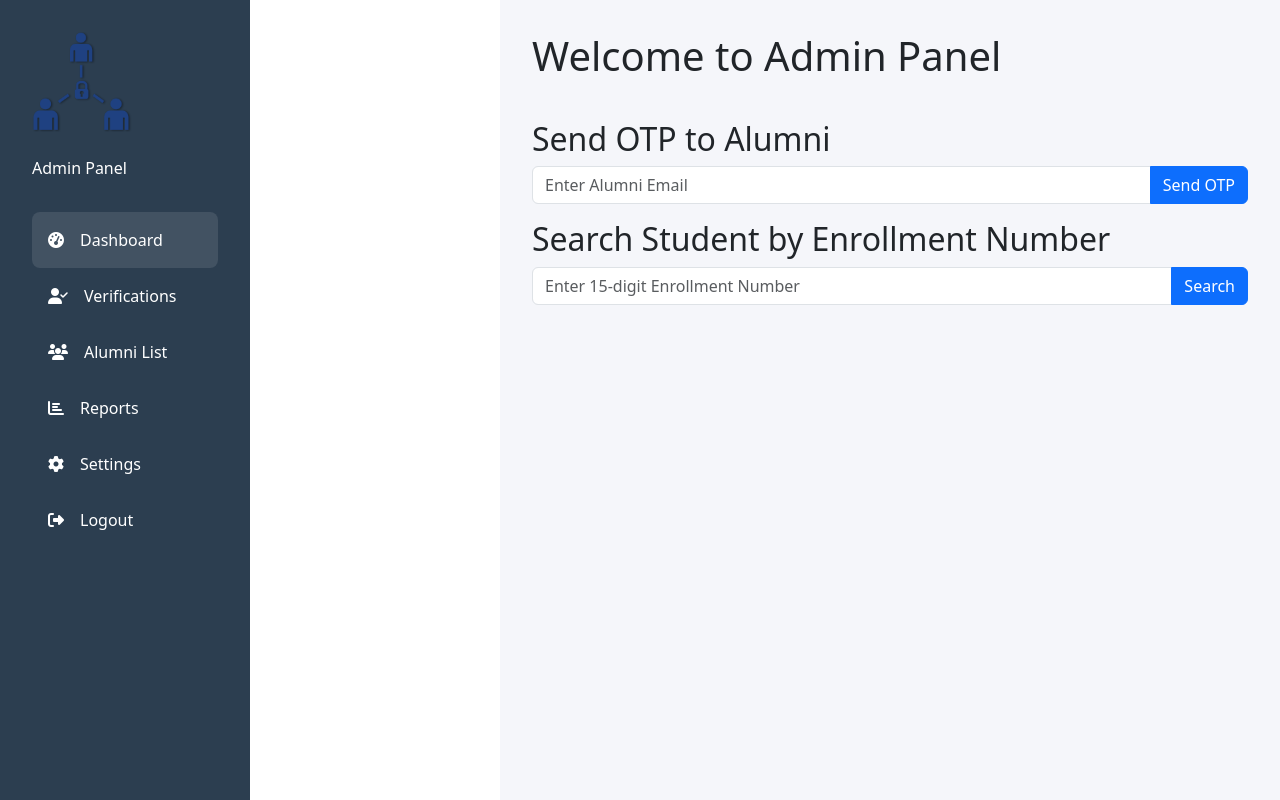
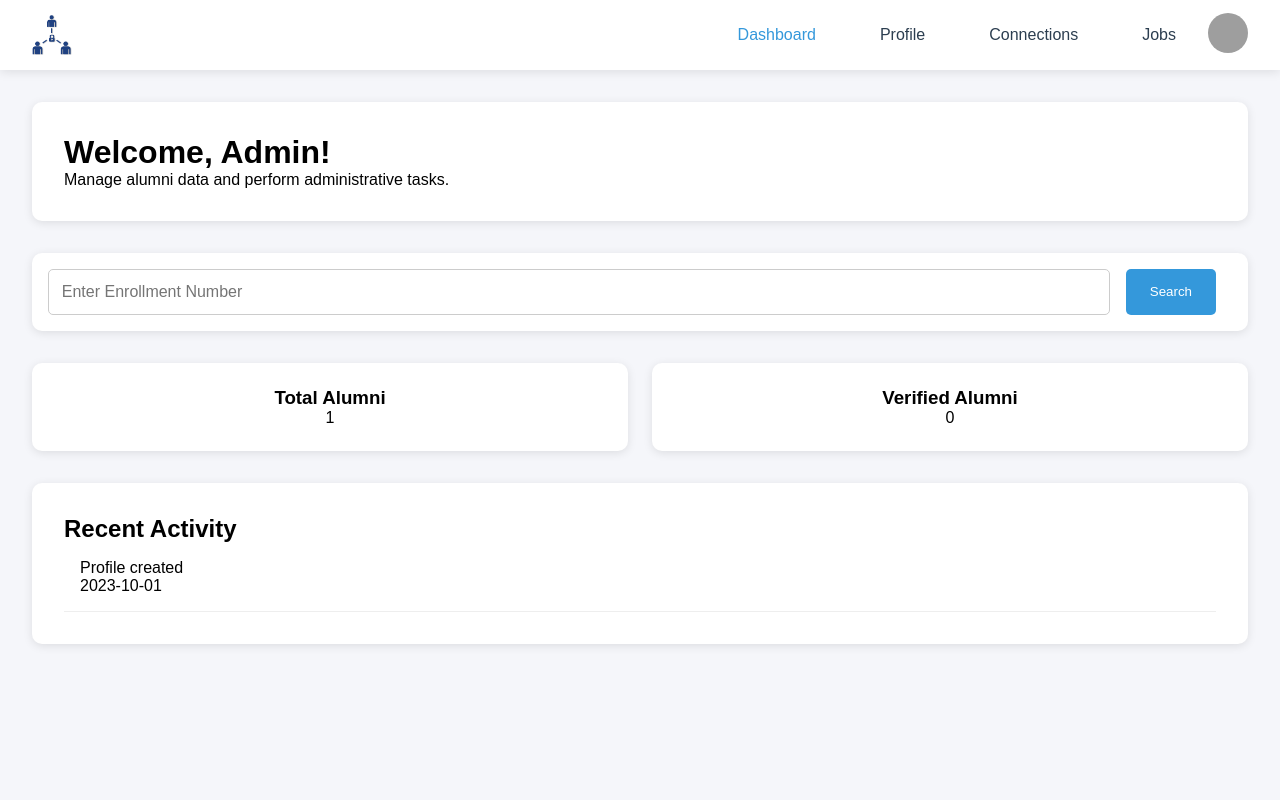
Before and after one commit to Rishi-1010/alumni-network, a PHP site: page /alumni-network/admin/dashboard.php in a window 1280 px wide. Run offline with PHP 8.4, Linux system fonts and the light colour scheme; the visitor is signed in with stand-in values (Sample User, id 1); data that the repository does not hold is empty; some libraries are stand-ins or nearby versions; grey boxes are pictures that could not be loaded.

Commit message:
Added PortFolio functionality

```diff
--- a/Authentication/Registration/register.php
+++ b/Authentication/Registration/register.php
@@ -78,7 +78,7 @@ require_once '../../config/db_connection.php';
         <input type="text" id="enrollment" name="enrollment" required>
     </div>
     <div class="form-group">
-        <label for="graduation_year_1">Graduation Year*</label> <!-- Updated ID here -->
+        <label for="graduation_year_1">Graduation Year*</label>
         <select id="graduation_year_1" name="graduation_year" required>
             <?php
             $current_year = date('Y');
--- a/admin/dashboard.php
+++ b/admin/dashboard.php
@@ -1,7 +1,6 @@
 <?php
 session_start();
 require_once '../config/db_connection.php';
-require_once '../send_otp/PHPMailerFunction.php';  // Include the OTP email sending function
 
 // Check if admin is logged in
 if (!isset($_SESSION['admin_id'])) {
@@ -12,22 +11,39 @@ if (!isset($_SESSION['admin_id'])) {
 $db = new Database();
 $conn = $db->connect();
 
-// Function to determine course details based on course code
+// Initialize counts
+$totalAlumni = 0;
+$verifiedAlumni = 0;
+
+// Function to get course details
 function getCourseDetails($courseCode) {
     $courses = [
-        "0051" => ["course" => "Bachelor of Computer Applications (BCA)", "department" => "BVPICS", "duration" => 3],
-        "0052" => ["course" => "Master of Computer Applications (MCA)", "department" => "SRIMCA", "duration" => 2],
-        "0101" => ["course" => "Bachelor of Business Administration (BBA)", "department" => "BVPIC", "duration" => 3],
-        "0011" => ["course" => "Master of Science in Information Technology M.Sc. (IT)", "department" => "BMIIT", "duration" => 3],
+        '0051' => ['course' => 'BCA', 'department' => 'BVPICS', 'duration' => 3],
+        // Add more courses as needed
     ];
-    return $courses[$courseCode] ?? null; // Return the details or null if course code is invalid
+    return $courses[$courseCode] ?? null;
 }
 
-// Handle form submission for enrollment number
-$studentDetails = null;
-if ($_SERVER['REQUEST_METHOD'] === 'POST' && isset($_POST['enrollment_number'])) {
-    $enrollmentNumber = $_POST['enrollment_number'];
+try {
+    // Count total alumni
+    $stmt = $conn->query("SELECT COUNT(*) AS total FROM users");
+    $totalAlumni = $stmt->fetch(PDO::FETCH_ASSOC)['total'];
 
+    // Count verified alumni
+    $stmt = $conn->query("SELECT COUNT(*) AS verified FROM educational_details WHERE verification_status = 'verified'");
+    $verifiedAlumni = $stmt->fetch(PDO::FETCH_ASSOC)['verified'];
+} catch(PDOException $e) {
+    die("Error: " . $e->getMessage());
+}
+
+$alumni = null;
+$parsedInfo = null;
+$error = null;
+
+if ($_SERVER['REQUEST_METHOD'] === 'POST' && isset($_POST['search_enrollment'])) {
+    $enrollmentNumber = $_POST['search_enrollment'];
+
+    // Validate enrollment number format
     if (preg_match('/^\d{15}$/', $enrollmentNumber)) {
         $enrolledYear = substr($enrollmentNumber, 0, 4);
         $courseCode = substr($enrollmentNumber, 7, 4);
@@ -36,15 +52,27 @@ if ($_SERVER['REQUEST_METHOD'] === 'POST' && isset($_POST['enrollment_number']))
         $courseDetails = getCourseDetails($courseCode);
 
         if ($courseDetails) {
-            $studentDetails = [
+            $graduationYear = intval($enrolledYear) + $courseDetails['duration'];
+            $parsedInfo = [
                 "course" => $courseDetails['course'],
                 "department" => $courseDetails['department'],
-                "graduated_year" => intval($enrolledYear) + $courseDetails['duration'],
-                "enrollment_id" => $enrollmentNumber,
                 "enrolled_year" => $enrolledYear,
+                "graduation_year" => $graduationYear,
             ];
-        } else {
-            $error = "Invalid course code.";
+        }
+
+        try {
+            $stmt = $conn->prepare("
+                SELECT u.*, ed.*, ps.*
+                FROM users u
+                LEFT JOIN educational_details ed ON u.user_id = ed.user_id
+                LEFT JOIN professional_status ps ON u.user_id = ps.user_id
+                WHERE ed.enrollment_number = ?
+            ");
+            $stmt->execute([$enrollmentNumber]);
+            $alumni = $stmt->fetch(PDO::FETCH_ASSOC);
+        } catch(PDOException $e) {
+            die("Error: " . $e->getMessage());
         }
     } else {
         $error = "Invalid enrollment number format. It must be a 15-digit number.";
@@ -57,125 +85,105 @@ if ($_SERVER['REQUEST_METHOD'] === 'POST' && isset($_POST['enrollment_number']))
 <head>
     <meta charset="UTF-8">
     <meta name="viewport" content="width=device-width, initial-scale=1.0">
-    <title>Admin Dashboard - Alumni Network</title>
-    <link href="https://cdn.jsdelivr.net/npm/bootstrap@5.3.2/dist/css/bootstrap.min.css" rel="stylesheet">
-    <link href="https://cdnjs.cloudflare.com/ajax/libs/font-awesome/6.5.1/css/all.min.css" rel="stylesheet">
-    <link rel="stylesheet" href="../assets/css/admin.css">
+    <title>Admin Dashboard</title>
+    <link rel="stylesheet" href="../assets/css/style.css">
+    <link rel="stylesheet" href="../assets/css/dashboard.css">
 </head>
 <body>
-<div class="admin-container">
-    <!-- Sidebar -->
-    <div class="sidebar">
+    <!-- Navigation and other dashboard components -->
+    <nav class="dashboard-nav">
         <div class="logo">
-            <img style="width: 100px; height: 100px;" src="../assets/img/logo.png" alt="Logo"><br><br>
-            <span>Admin Panel</span>
+            <img src="../assets/img/logo.png" alt="Alumni Network Logo">
+            <span>Alumni Network</span>
         </div>
-        <nav class="admin-nav">
-            <a href="dashboard.php" class="active">
-                <i class="fas fa-tachometer-alt"></i> Dashboard
-            </a>
-            <a href="verifications.php">
-                <i class="fas fa-user-check"></i> Verifications
-            </a>
-            <a href="alumni-list.php">
-                <i class="fas fa-users"></i> Alumni List
-            </a>
-            <a href="reports.php">
-                <i class="fas fa-chart-bar"></i> Reports
-            </a>
-            <a href="settings.php">
-                <i class="fas fa-cog"></i> Settings
-            </a>
-            <a href="../Authentication/AdminLogin/logout.php">
-                <i class="fas fa-sign-out-alt"></i> Logout
-            </a>
+        <div class="nav-links">
+            <a href="#" class="active">Dashboard</a>
+            <a href="profile.php">Profile</a>
+            <a href="connections.php">Connections</a>
+            <a href="jobs.php">Jobs</a>
+            <div class="user-menu">
+                <img src="<?php echo $user['profile_picture'] ?? '../assets/img/default-avatar.png'; ?>"
+                     alt="Profile" class="profile-pic">
+                <div class="dropdown-content">
+                    <a href="profile-settings.php">Settings</a>
+                    <a href="../Authentication/Login/logout.php">Logout</a>
+                </div>
+            </div>
+        </div>
     </nav>
+
+    <!-- Main Content -->
+    <div class="dashboard-container">
+        <!-- Welcome Section -->
+        <div class="welcome-section">
+            <h1>Welcome, Admin!</h1>
+            <p>Manage alumni data and perform administrative tasks.</p>
         </div>
 
-    <!-- Main Content -->
-    <div class="main-content">
-        <header>
-            <div class="header-content">
-                <h1>Welcome to Admin Panel</h1>
-            </div>
-        </header>
-
-        <!-- Send OTP Form -->
-        <div class="data-section">
-            <h2>Send OTP to Alumni</h2>
-            <form method="POST" class="form-inline">
-                <div class="input-group mb-3">
-                    <input type="email" name="email" class="form-control" placeholder="Enter Alumni Email" required>
-                    <button type="submit" class="btn btn-primary">Send OTP</button>
-                </div>
+        <!-- Search Form -->
+        <form method="POST" class="search-form">
+            <input type="text" name="search_enrollment" placeholder="Enter Enrollment Number" required>
+            <button type="submit">Search</button>
         </form>
 
-            <?php
-            if ($_SERVER['REQUEST_METHOD'] === 'POST' && isset($_POST['email'])) {
-                $email = $_POST['email'];
-                $otp = rand(100000, 999999);
-                $_SESSION['otp'] = $otp;
-                $_SESSION['email'] = $email;
+        <!-- Display Alumni Information if Found -->
+        <?php if ($alumni): ?>
+            <div class="alumni-card">
+                <h3><?php echo htmlspecialchars($alumni['fullname']); ?></h3>
+                <p>Email: <?php echo htmlspecialchars($alumni['email']); ?></p>
+                <p>Phone: <?php echo htmlspecialchars($alumni['phone']); ?></p>
+                <p>Enrollment Number: <?php echo htmlspecialchars($alumni['enrollment_number']); ?></p>
+                <div class="actions">
+                    <a href="view-portfolio.php?id=<?php echo $alumni['user_id']; ?>" class="btn">View Portfolio</a>
+                    <a href="verify.php?id=<?php echo $alumni['user_id']; ?>" class="btn">Verify</a>
+                    <button class="btn delete-alumni" data-id="<?php echo $alumni['user_id']; ?>">Remove</button>
+                </div>
+            </div>
+        <?php elseif ($parsedInfo): ?>
+            <div class="alumni-card">
+                <h3>Alumni Not Found</h3>
+                <p>Enrolled Year: <?php echo htmlspecialchars($parsedInfo['enrolled_year']); ?></p>
+                <p>Department: <?php echo htmlspecialchars($parsedInfo['department']); ?></p>
+                <p>Course: <?php echo htmlspecialchars($parsedInfo['course']); ?></p>
+                <p>Expected Graduation Year: <?php echo htmlspecialchars($parsedInfo['graduation_year']); ?></p>
+            </div>
+        <?php elseif ($error): ?>
+            <div class="error-message">
+                <p><?php echo htmlspecialchars($error); ?></p>
+            </div>
+        <?php endif; ?>
 
-                require_once '../send_otp/PHPMailerFunction.php';
-                $emailStatus = sendInvitationEmail($email, $otp);
-
-                if ($emailStatus === true) {
-                    echo "<div class='alert alert-success'>Invitation OTP sent to $email successfully!</div>";
-                } else {
-                    echo "<div class='alert alert-danger'>Error sending OTP: $emailStatus</div>";
-                }
-            }
-            ?>
+        <!-- Stats Grid -->
+        <div class="stats-grid">
+            <div class="stat-card">
+                <i class="fas fa-user-graduate"></i>
+                <h3>Total Alumni</h3>
+                <p><?php echo $totalAlumni; ?></p>
+            </div>
+            <div class="stat-card">
+                <i class="fas fa-briefcase"></i>
+                <h3>Verified Alumni</h3>
+                <p><?php echo $verifiedAlumni; ?></p>
+            </div>
+            <!-- Add more stat cards as needed -->
         </div>
 
-        <!-- Enrollment Number Input Section -->
-        <div class="data-section">
-            <h2>Search Student by Enrollment Number</h2>
-            <form method="POST" class="form-inline">
-                <div class="input-group mb-3">
-                    <input type="text" name="enrollment_number" class="form-control" placeholder="Enter 15-digit Enrollment Number" required>
-                    <button type="submit" class="btn btn-primary">Search</button>
+        <div class="activity-section">
+            <h2>Recent Activity</h2>
+            <div class="activity-feed">
+                <!-- Add your activity items here -->
+                <div class="activity-item">
+                    <i class="fas fa-user-plus"></i>
+                    <div class="activity-content">
+                        <p>Profile created</p>
+                        <span class="activity-date">2023-10-01</span>
                     </div>
-            </form>
-            <?php if (isset($error)): ?>
-                <div class="alert alert-danger"><?php echo $error; ?></div>
-            <?php endif; ?>
                 </div>
-
-        <!-- Display Student Details -->
-        <?php if ($studentDetails): ?>
-            <div class="data-section">
-                <h3>Student Details</h3>
-                <table class="table table-bordered">
-                    <tr>
-                        <th>Enrollment ID</th>
-                        <td><?php echo $studentDetails['enrollment_id']; ?></td>
-                    </tr>
-                    <tr>
-                        <th>Course</th>
-                        <td><?php echo $studentDetails['course']; ?></td>
-                    </tr>
-                    <tr>
-                        <th>Department</th>
-                        <td><?php echo $studentDetails['department']; ?></td>
-                    </tr>
-                    <tr>
-                        <th>Enrolled Year</th>
-                        <td><?php echo $studentDetails['enrolled_year']; ?></td>
-                    </tr>
-                    <tr>
-                        <th>Graduation Year</th>
-                        <td><?php echo $studentDetails['graduated_year']; ?></td>
-                    </tr>
-                </table>
             </div>
-        <?php endif; ?>
         </div>
     </div>
 
-<script src="https://code.jquery.com/jquery-3.7.1.min.js"></script>
-<script src="https://cdn.jsdelivr.net/npm/bootstrap@5.3.2/dist/js/bootstrap.bundle.min.js"></script>
-<script src="../assets/js/admin.js"></script>
+    <script src="../assets/js/dashboard.js"></script>
+    <script src="../assets/js/rollnumformat.js"></script>
 </body>
 </html>
--- a/assets/css/dashboard.css
+++ b/assets/css/dashboard.css
@@ -167,3 +167,76 @@ body {
 .action-btn:hover {
     background: #e2e8f0;
 }
+
+/* Search Form */
+.search-form {
+    display: flex;
+    gap: 1rem;
+    margin-bottom: 2rem;
+    background: white;
+    padding: 1rem;
+    border-radius: 10px;
+    box-shadow: 0 2px 10px rgba(0,0,0,0.1);
+}
+
+.search-form input[type="text"] {
+    flex: 1;
+    padding: 0.8rem;
+    border: 1px solid #ccc;
+    border-radius: 5px;
+    font-size: 1rem;
+}
+
+.search-form button {
+    padding: 0.8rem 1.5rem;
+    background-color: var(--secondary-color);
+    color: white;
+    border: none;
+    border-radius: 5px;
+    cursor: pointer;
+    transition: background 0.3s;
+}
+
+.search-form button:hover {
+    background-color: #2980b9;
+}
+
+/* Alumni Card */
+.alumni-card {
+    background-color: white;
+    padding: 1.5rem;
+    border-radius: 10px;
+    box-shadow: 0 2px 10px rgba(0,0,0,0.1);
+    margin-bottom: 2rem;
+}
+
+.alumni-card h3 {
+    margin-top: 0;
+    color: var(--text-color);
+}
+
+.alumni-card p {
+    margin: 0.5rem 0;
+    color: #555;
+}
+
+.alumni-card .actions {
+    margin-top: 1rem;
+    display: flex;
+    gap: 1rem;
+}
+
+.alumni-card .btn {
+    padding: 0.8rem 1.2rem;
+    background-color: var(--secondary-color);
+    color: white;
+    border: none;
+    border-radius: 5px;
+    text-decoration: none;
+    cursor: pointer;
+    transition: background 0.3s;
+}
+
+.alumni-card .btn:hover {
+    background-color: #27ae60;
+}
--- /dev/null
+++ b/assets/js/dashboard.js
@@ -0,0 +1,31 @@
+document.addEventListener('DOMContentLoaded', function() {
+    const deleteButtons = document.querySelectorAll('.delete-alumni');
+    deleteButtons.forEach(button => {
+        button.addEventListener('click', function() {
+            if (confirm('Are you sure you want to remove this alumni?')) {
+                const userId = this.dataset.id;
+
+                fetch('delete_alumni.php', {
+                    method: 'POST',
+                    headers: {
+                        'Content-Type': 'application/x-www-form-urlencoded',
+                    },
+                    body: `user_id=${userId}`
+                })
+                .then(response => response.json())
+                .then(data => {
+                    if (data.status === 'success') {
+                        alert('Alumni removed successfully');
+                        location.reload(); // Reload the page to update the list
+                    } else {
+                        alert('Error: ' + data.message);
+                    }
+                })
+                .catch(error => {
+                    console.error('Error:', error);
+                    alert('An error occurred while removing the alumni');
+                });
+            }
+        });
+    });
+});
--- /dev/null
+++ b/assets/js/rollnumformat.js
@@ -0,0 +1,60 @@
+document.addEventListener('DOMContentLoaded', function () {
+    console.log('rollnumformat.js loaded'); // Debugging line
+
+    const searchForm = document.querySelector('.search-form');
+    if (!searchForm) {
+        console.error('Search form not found');
+        return;
+    }
+
+    const enrollmentInput = searchForm.querySelector('input[name="search_enrollment"]');
+    if (!enrollmentInput) {
+        console.error('Enrollment input not found');
+        return;
+    }
+
+    const errorMessage = document.createElement('div');
+    errorMessage.style.color = 'red';
+    errorMessage.style.marginTop = '10px';
+
+    searchForm.appendChild(errorMessage);
+
+    searchForm.addEventListener('submit', function (event) {
+        console.log('Form submitted'); // Debugging line
+        const enrollmentNumber = enrollmentInput.value.trim();
+        errorMessage.textContent = ''; // Clear previous error messages
+
+        if (!/^\d{15}$/.test(enrollmentNumber)) {
+            event.preventDefault();
+            errorMessage.textContent = 'Invalid enrollment number format. It must be a 15-digit number.';
+            console.log('Invalid format'); // Debugging line
+            return;
+        }
+
+        const enrolledYear = enrollmentNumber.substring(0, 4);
+        const courseCode = enrollmentNumber.substring(7, 11);
+        const uniqueNumber = enrollmentNumber.substring(12, 15);
+
+        const courseDetails = getCourseDetails(courseCode);
+
+        if (!courseDetails) {
+            event.preventDefault();
+            errorMessage.textContent = 'Invalid course code in enrollment number.';
+            console.log('Invalid course code'); // Debugging line
+            return;
+        }
+
+        // Optionally, display parsed information
+        console.log(`Enrolled Year: ${enrolledYear}`);
+        console.log(`Course: ${courseDetails.course}`);
+        console.log(`Department: ${courseDetails.department}`);
+    });
+
+    function getCourseDetails(courseCode) {
+        const courses = {
+            '0051': { course: 'BCA', department: 'BVPICS' },
+            // Add more courses as needed
+        };
+        return courses[courseCode] || null;
+    }
+});
--- a/config/db_connection.php
+++ b/config/db_connection.php
@@ -22,11 +22,11 @@ class Database {
                 $this->password
             );
             $this->conn->setAttribute(PDO::ATTR_ERRMODE, PDO::ERRMODE_EXCEPTION);
-            return $this->conn;
         } catch(PDOException $e) {
-            echo "Connection Error: " . $e->getMessage();
-            return null;
+            echo "Connection error: " . $e->getMessage();
         }
+
+        return $this->conn;
     }
 
     // Register new user
```
Also changed, not shown: Authentication/Registration/process_registration.php (+30 -0 lines), admin/view-portfolio.php (+68 -2 lines), assets/js/register.js (+35 -180 lines), README.md. Lines whose indentation alone changed are shown as unchanged.
